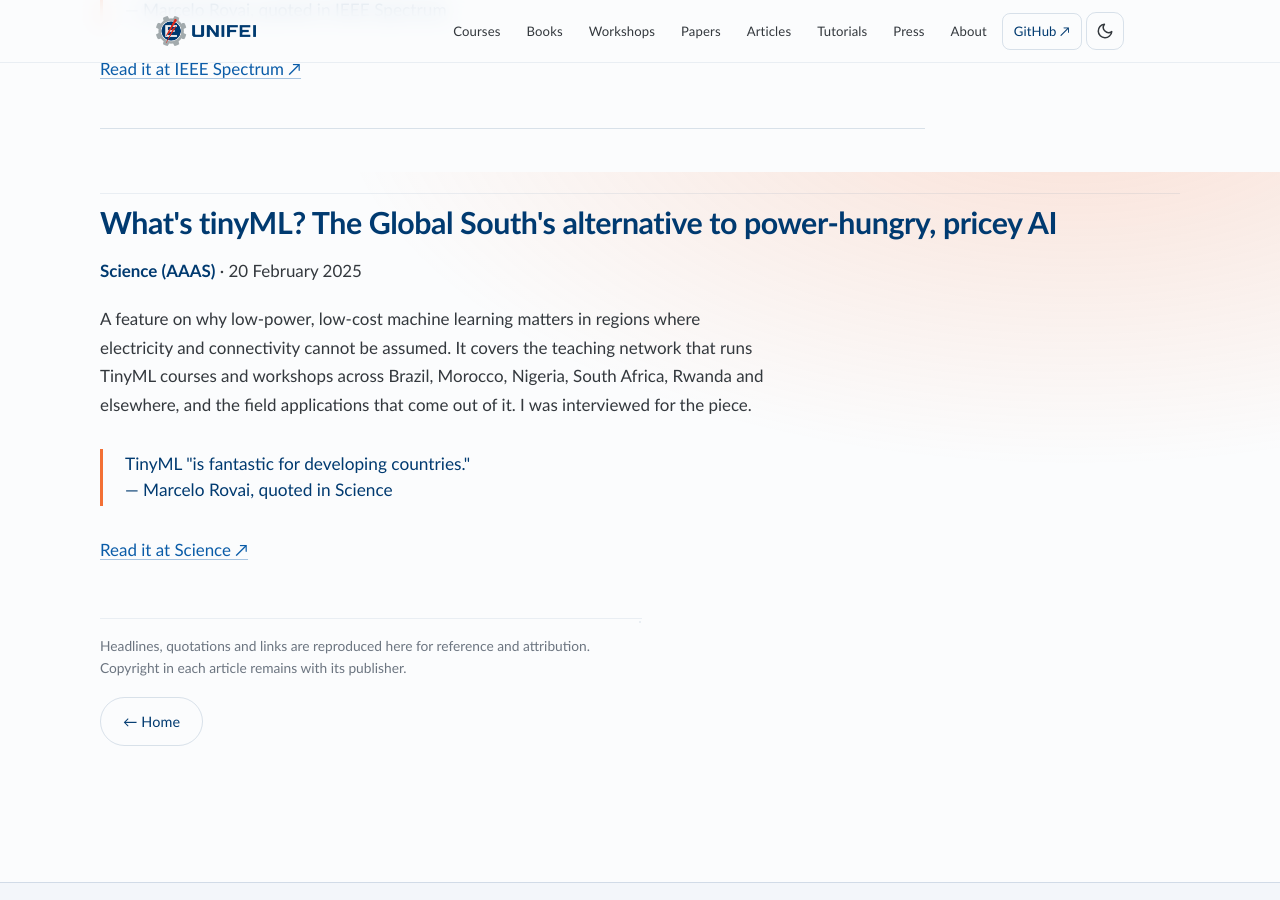
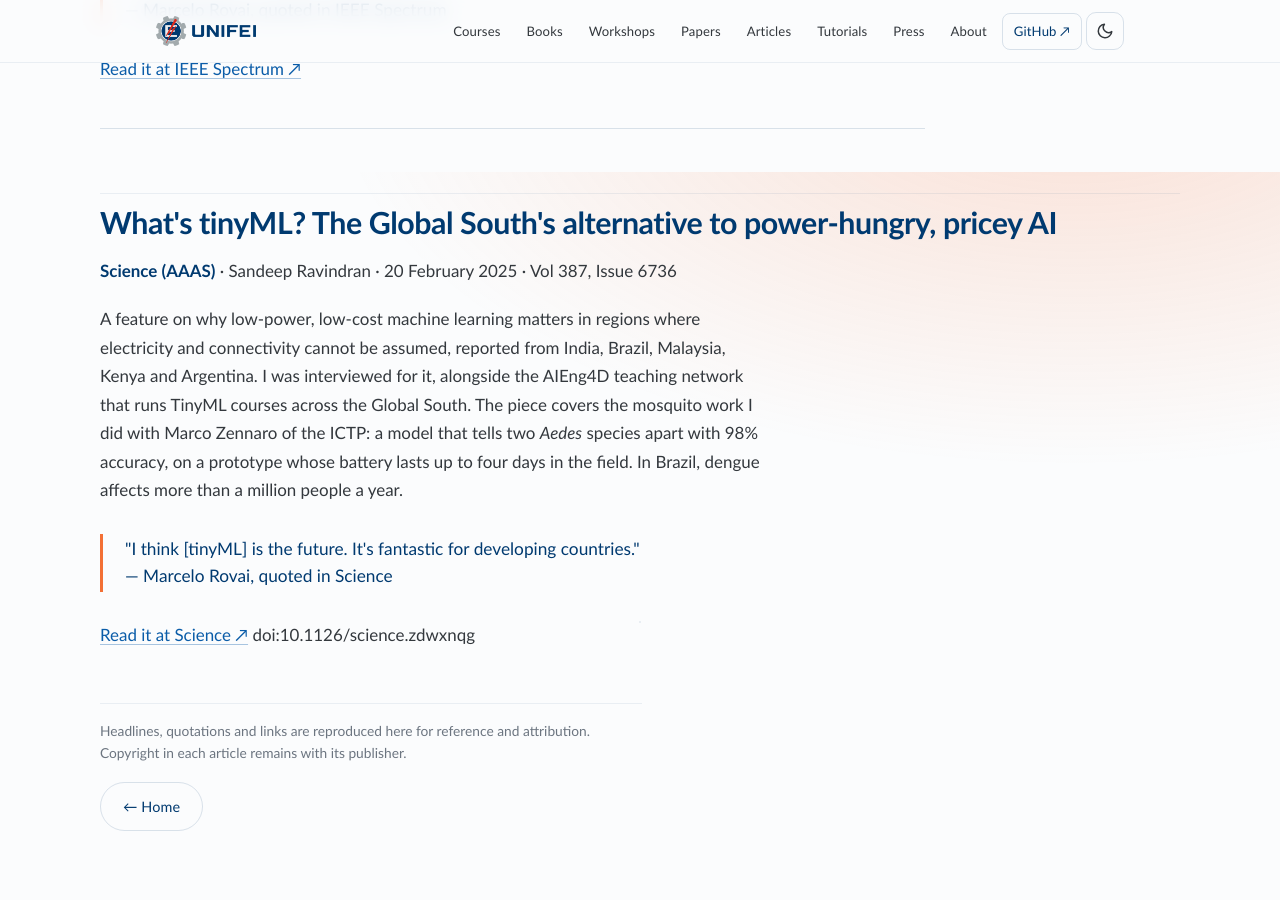
Before and after one commit to Mjrovai/TinyML4D, a Jekyll site: the page built from press/index.md, in a window 1280 px wide and 900 px high, scrolled down 728 px. Built offline with Jekyll 4.4.1, drawn with Linux system fonts in a browser that asks for light colours.

Commit message:
Press: complete the Science entry with author, issue, DOI and exact quotation
Co-Authored-By: Claude Opus 5 <noreply@anthropic.com>

```diff
--- a/press/index.md
+++ b/press/index.md
@@ -30,15 +30,15 @@ description: "Journalism featuring Marcelo Rovai's work on TinyML and Edge AI, w
 
 <h2>What's tinyML? The Global South's alternative to power-hungry, pricey AI</h2>
 
-<p><strong>Science (AAAS)</strong> · 20 February 2025</p>
+<p><strong>Science (AAAS)</strong> · Sandeep Ravindran · 20 February 2025 · Vol 387, Issue 6736</p>
 
-<p>A feature on why low-power, low-cost machine learning matters in regions where electricity and connectivity cannot be assumed. It covers the teaching network that runs TinyML courses and workshops across Brazil, Morocco, Nigeria, South Africa, Rwanda and elsewhere, and the field applications that come out of it. I was interviewed for the piece.</p>
+<p>A feature on why low-power, low-cost machine learning matters in regions where electricity and connectivity cannot be assumed, reported from India, Brazil, Malaysia, Kenya and Argentina. I was interviewed for it, alongside the AIEng4D teaching network that runs TinyML courses across the Global South. The piece covers the mosquito work I did with Marco Zennaro of the ICTP: a model that tells two <em>Aedes</em> species apart with 98% accuracy, on a prototype whose battery lasts up to four days in the field. In Brazil, dengue affects more than a million people a year.</p>
 
 <blockquote>
-  <p>TinyML "is fantastic for developing countries." <br><span>— Marcelo Rovai, quoted in Science</span></p>
+  <p>"I think [tinyML] is the future. It's fantastic for developing countries." <br><span>— Marcelo Rovai, quoted in Science</span></p>
 </blockquote>
 
-<p><a href="https://www.science.org/content/article/what-s-tinyml-global-south-s-alternative-power-hungry-pricey-ai" target="_blank" rel="noopener">Read it at Science ↗</a></p>
+<p><a href="https://www.science.org/content/article/what-s-tinyml-global-south-s-alternative-power-hungry-pricey-ai" target="_blank" rel="noopener">Read it at Science ↗</a> <span class="doi">doi:10.1126/science.zdwxnqg</span></p>
 
 </div>
 
```
